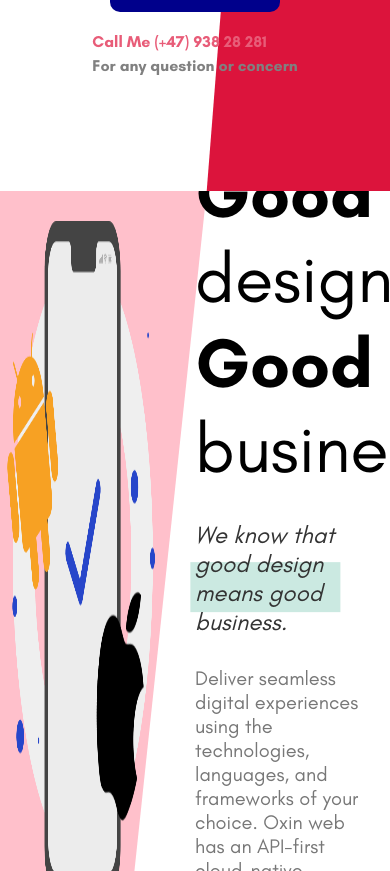
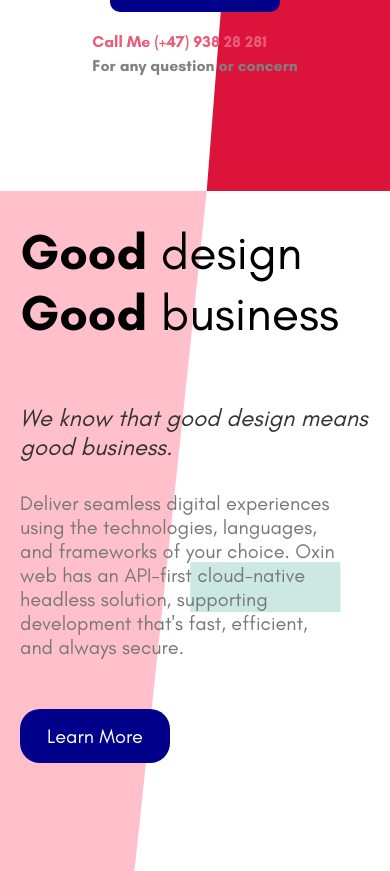
Before and after one commit to Mohammad-ghasempour/React-Website-Styled-Components, a React (Create React App) app: page / in a window 390 px wide. Shown: the part 653-1524 px from the top of the page. Built offline with nearby package versions, Linux system fonts and the light colour scheme.

Commit message:
features page for mobile view got responsive

```diff
--- a/src/components/Features.jsx
+++ b/src/components/Features.jsx
@@ -6,23 +6,38 @@ import AnimatedShapes from "./AnimatedShapes";
 const Container = styled.div`
    display: flex;
    height: 100vh;
+   @media only screen and (max-width: 430px) {
+      flex-direction: column;
+      padding: 30px 20px;
+   }
 `;
 const Left = styled.div`
    width: 50%;
+   @media only screen and (max-width: 430px) {
+      display:none;
+   }
 `;
 const Right = styled.div`
    display: flex;
    flex-direction: column;
    justify-content: center;
    width: 50%;
+   @media only screen and (max-width: 430px) {
+      width: 100%;
+   }
 `;
 const Image = styled.img`
    width: 80%;
    height: 80%;
-margin-top: 30px;
+   margin-top: 30px;
+
 `;
 const Title = styled.span`
    font-size: 70px;
+   @media only screen and (max-width: 430px) {
+      font-size: 50px;
+      margin-bottom: 30px;
+   }
 `;
 
 const SubTitle = styled.h3`
@@ -38,6 +53,9 @@ const Description = styled.p`
    font-size: 20px;
    color: #777;
    margin-top: 30px;
+   @media only screen and (max-width: 430px) {
+      margin:30px 0px 30px 0px ;
+   }
 `;
 const Button = styled.button`
    width: 150px;
@@ -71,7 +89,7 @@ const Features = () => {
             </Description>
             <Button>Learn More</Button>
          </Right>
-         <AnimatedShapes/>
+         <AnimatedShapes />
       </Container>
    );
 };
```
